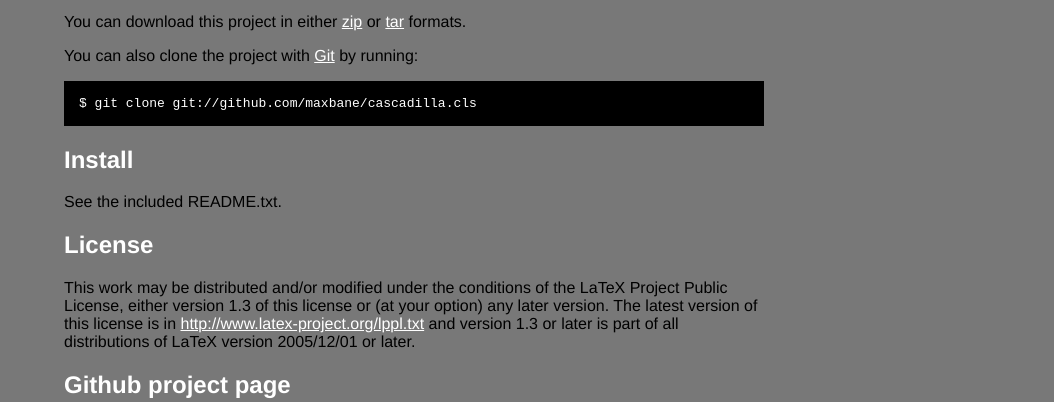
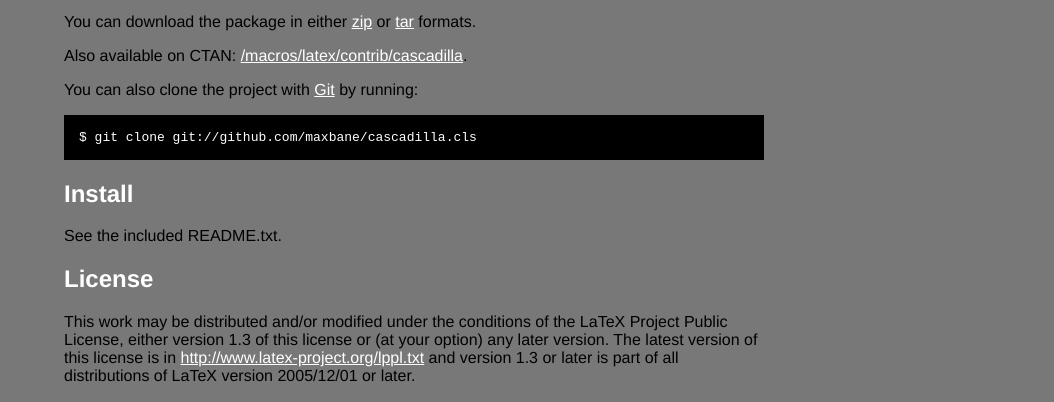
Before and after one commit to maxbane/cascadilla.cls, a plain HTML site: page index.html in a window 1280 px wide. Shown: the part 382-784 px from the top of the page, without its empty margins (226-1280 px from the left). Drawn offline with Linux system fonts and the light colour scheme.

Commit message:
Added CTAN link to web page.

```diff
--- a/index.html
+++ b/index.html
@@ -56,9 +56,13 @@
     (example.tex, exampleref.bib, example.pdf), which demonstrates the class's
     use and output.</p>
     <p>
-      You can download this project in either
+      You can download the package in either
       <a href="http://github.com/maxbane/cascadilla.cls/zipball/v1.7.1">zip</a> or
       <a href="http://github.com/maxbane/cascadilla.cls/tarball/v1.7.1">tar</a> formats.
+    </p>
+    <p>
+        Also available on CTAN: <a
+            href="http://ctan.org/tex-archive/macros/latex/contrib/cascadilla">/macros/latex/contrib/cascadilla</a>.
     </p>
     <p>You can also clone the project with <a href="http://git-scm.com">Git</a>
       by running:
```
